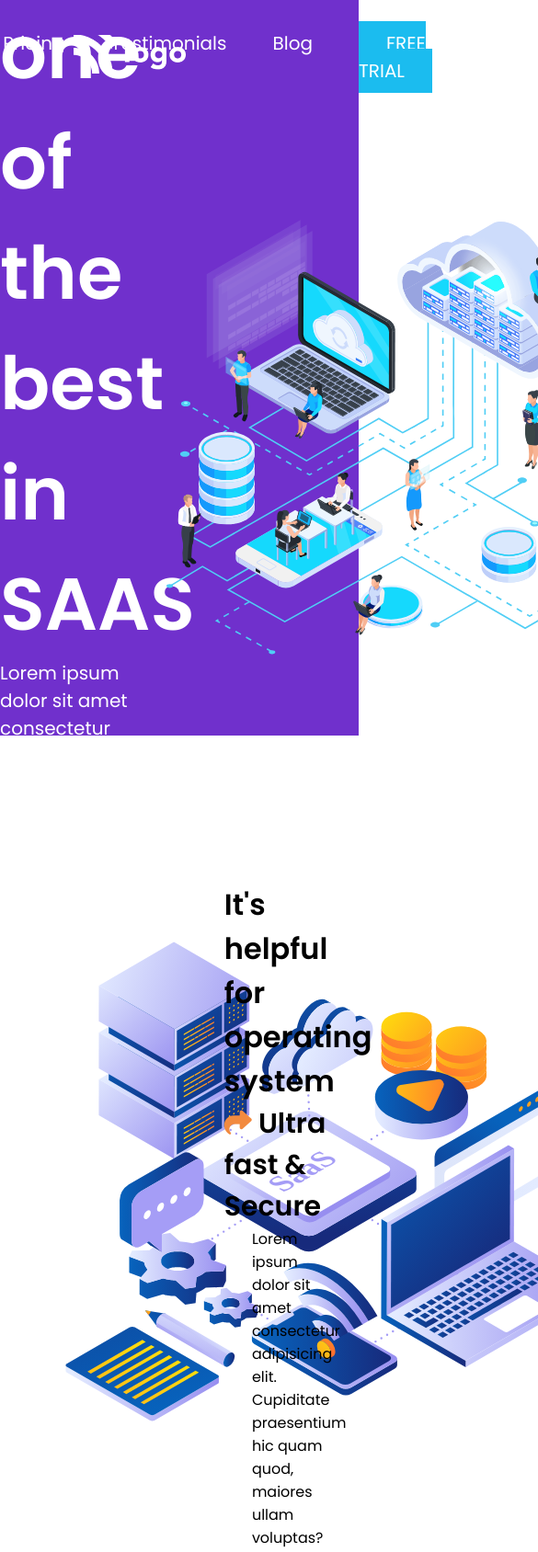
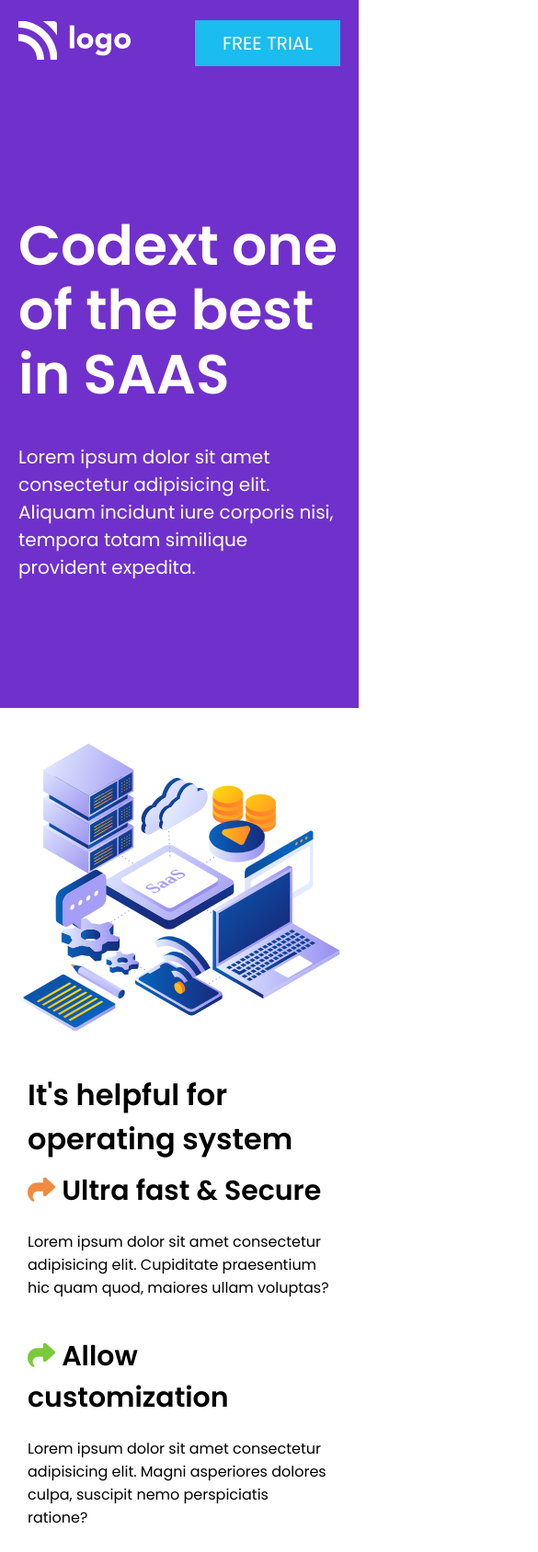
Before and after one commit to Bharath1910/saas-website, a plain HTML site: page index.html in a window 390 px wide. Shown: the top 1688 px of the page at 92% size, 585 px wide, since content can reach past the window. Drawn offline with Linux system fonts and the light colour scheme.

Commit message:
completed mobile responsive

```diff
--- a/index.html
+++ b/index.html
@@ -21,7 +21,7 @@
                 <li>Pricing</li>
                 <li>Testimonials</li>
                 <li>Blog</li>
-                <li><a href="#">FREE TRIAL</a></li>
+                <a href="#">FREE TRIAL</a>
             </ul>
         </nav>
 
--- a/style.css
+++ b/style.css
@@ -34,7 +34,7 @@ nav {
     list-style: none;
 }
 
-.nav-items a {
+nav a {
     color: #FFFFFF;
     text-decoration: none;
     background-color: #1BBCEF;
@@ -69,6 +69,7 @@ nav {
 
 .top {
     display: flex;
+    flex-wrap: wrap;
     justify-content: space-around;
     margin: 160px 0;
 }
@@ -118,9 +119,10 @@ nav {
 
 .feature-cards {
     display: flex;
+    flex-wrap: wrap;
+    row-gap: 40px;
     justify-content: space-evenly;
 
-    height: 50vh;
     margin: 60px 0;
 }
 
@@ -145,3 +147,59 @@ nav {
 .content {
     text-align: center;
 }
+
+@media (max-width: 700px) {
+    nav {
+        padding: 5px 20px;
+    }
+
+    .nav-items li {
+        display: none;
+    }
+
+    .main-left {
+        padding: 5px 20px;
+        width: 100%;
+    }
+
+    .main-left h1 {
+        font-size: 60px;
+        line-height: 70px;
+
+        margin-bottom: 40px;
+    }
+
+    .main-right img {
+        display: none;
+    }
+
+    .top {
+        margin: 0;
+    }
+
+    .top .img {
+        width: 100%;
+    }
+
+    .top .img img {
+        width: fit-content;
+    }
+
+    .top .about {
+        width: 100%;
+        margin: 0 30px;
+    }
+
+    .card {
+        margin: 10px 0;
+    }
+
+    .card p:nth-child(2) {
+        margin: 20px 0;
+    }
+
+    .feature-card {
+        width: 60%;
+    }
+
+}
```
